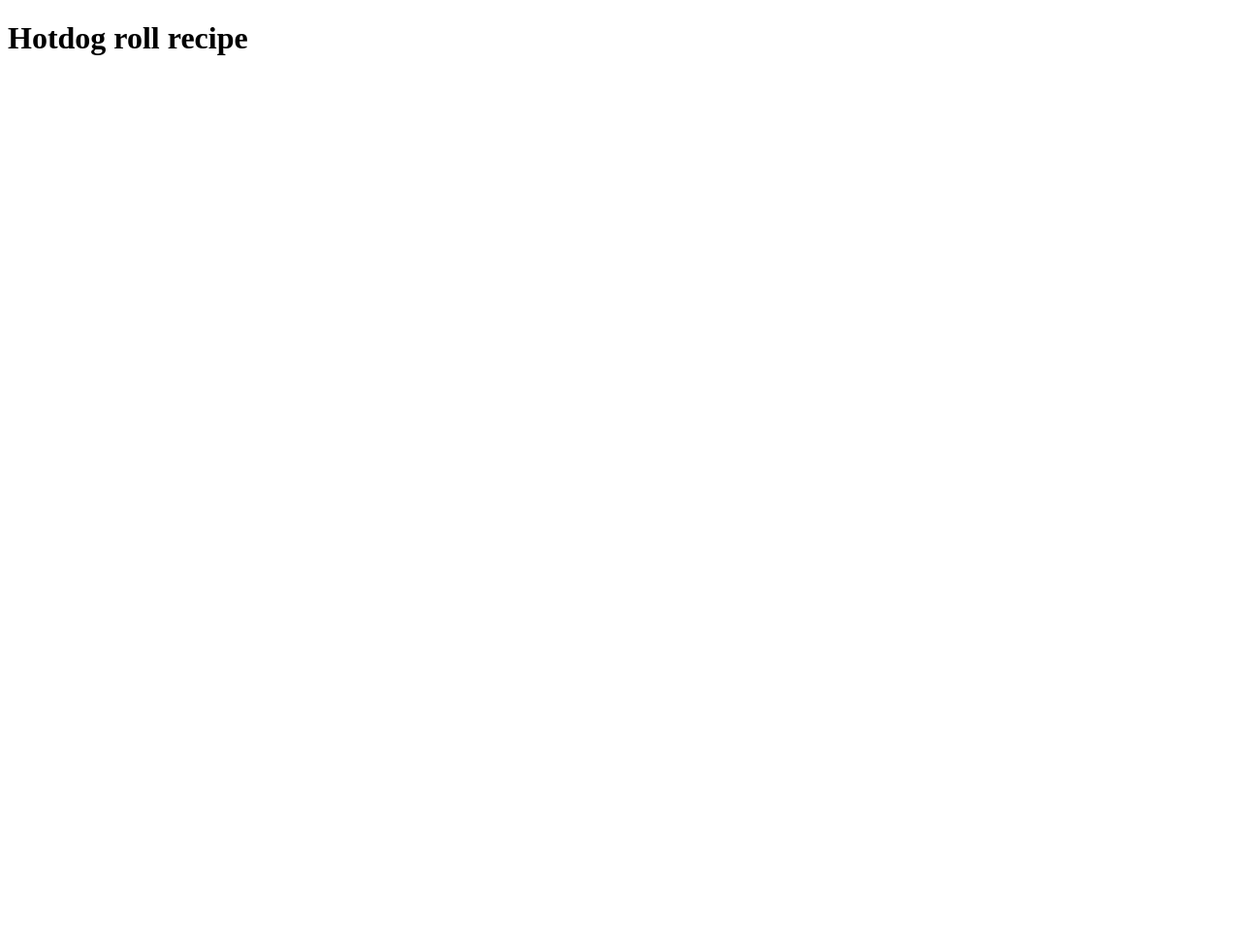
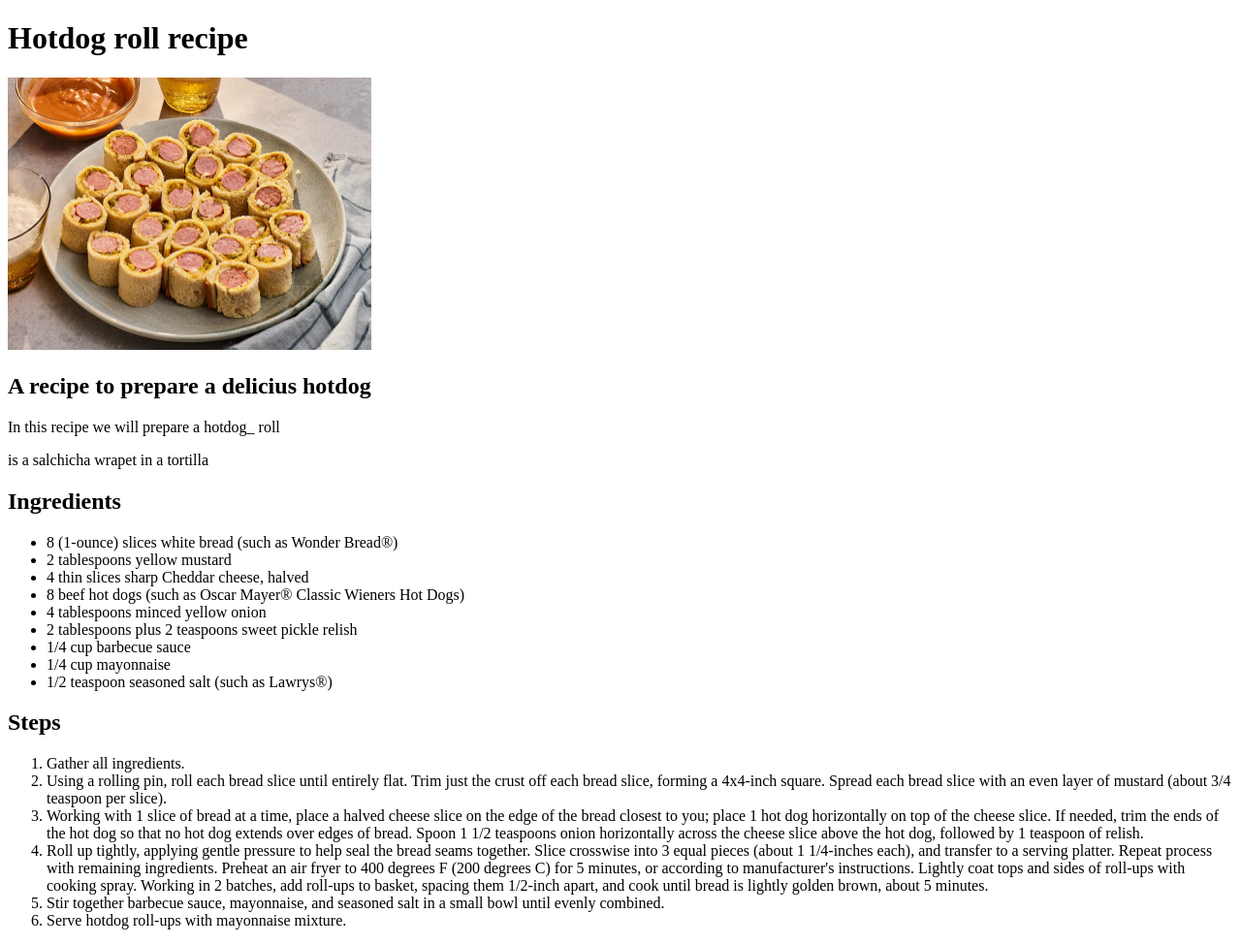
Before and after one commit to ronosis/odin-recipes, a plain HTML site: page recipes/hotdog_roll.html in a window 1280 px wide. Shown: the whole page at 97% size. Before the commit the page ends 800 px from the top, so only its background shows below. Drawn offline with Linux system fonts and the light colour scheme.

Commit message:
make the hotdog recipe

```diff
--- a/recipes/hotdog_roll.html
+++ b/recipes/hotdog_roll.html
@@ -5,5 +5,41 @@
     </head>
     <body>
         <h1>Hotdog roll recipe</h1>
+        <img src="./hotdog.webp" alt="a dish with a hotdog over it" height="281" width="375">
+        <h2>A recipe to prepare a delicius hotdog</h2>
+        <p>In this recipe we will prepare a hotdog_ roll</p>
+        <p>is a salchicha wrapet in a tortilla</p>
+
+        <h2>Ingredients</h2>
+        <ul>
+            <li>8 (1-ounce) slices white bread (such as Wonder Bread®)</li>
+
+            <li>2 tablespoons yellow mustard</li>
+
+            <li>4 thin slices sharp Cheddar cheese, halved</li>
+
+            <li>8 beef hot dogs (such as Oscar Mayer® Classic Wieners Hot Dogs)</li>
+
+            <li>4 tablespoons minced yellow onion</li>
+
+            <li>2 tablespoons plus 2 teaspoons sweet pickle relish</li>
+
+            <li>1/4 cup barbecue sauce</li>
+
+            <li>1/4 cup mayonnaise</li>
+
+            <li>1/2 teaspoon seasoned salt (such as Lawrys®)</li>
+        </ul>
+
+        <h2>Steps</h2>
+        <ol>
+            <li>Gather all ingredients.</li>
+            <li>Using a rolling pin, roll each bread slice until entirely flat. Trim just the crust off each bread slice, forming a 4x4-inch square. Spread each bread slice with an even layer of mustard (about 3/4 teaspoon per slice).</li>
+            <li>Working with 1 slice of bread at a time, place a halved cheese slice on the edge of the bread closest to you; place 1 hot dog horizontally on top of the cheese slice. If needed, trim the ends of the hot dog so that no hot dog extends over edges of bread. Spoon 1 1/2 teaspoons onion horizontally across the cheese slice above the hot dog, followed by 1 teaspoon of relish.</li>
+            <li>Roll up tightly, applying gentle pressure to help seal the bread seams together. Slice crosswise into 3 equal pieces (about 1 1/4-inches each), and transfer to a serving platter. Repeat process with remaining ingredients. Preheat an air fryer to 400 degrees F (200 degrees C) for 5 minutes, or according to manufacturer's instructions. Lightly coat tops and sides of roll-ups with cooking spray. Working in 2 batches, add roll-ups to basket, spacing them 1/2-inch apart, and cook until bread is lightly golden brown, about 5 minutes.</li>
+            <li>Stir together barbecue sauce, mayonnaise, and seasoned salt in a small bowl until evenly combined.</li>
+            <li>Serve hotdog roll-ups with mayonnaise mixture.</li>
+
+        </ol>
     </body>
 </html>
```
Also changed, not shown: recipes/hotdog.webp (added).
